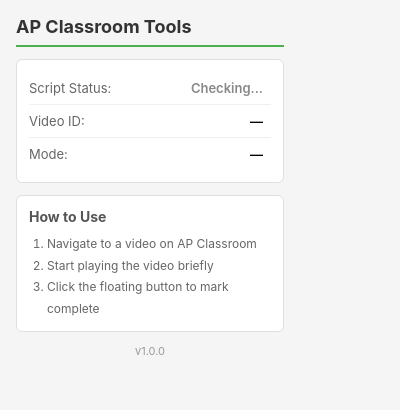
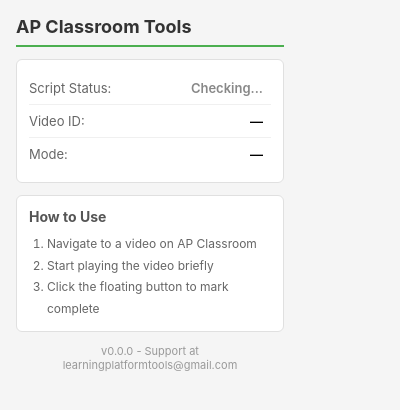
Before and after one commit to Wyatt-Stanke/extensions, a browser extension: page apclassroom/popup.html in a window 400 px wide. Drawn offline with Linux system fonts and the light colour scheme.

Commit message:
fix: add better footer

```diff
--- a/apclassroom/popup.html
+++ b/apclassroom/popup.html
@@ -42,7 +42,10 @@
       </div>
 
       <div class="footer">
-        <p>v1.0.0</p>
+        <p>
+          v<span id="version-display"></span> - Support at
+          learningplatformtools@gmail.com
+        </p>
       </div>
     </div>
     <script src="popup.js"></script>
--- a/apclassroom/popup.js
+++ b/apclassroom/popup.js
@@ -1,4 +1,15 @@
+function displayExtensionVersion() {
+  const manifest = chrome.runtime.getManifest();
+  const version = manifest.version;
+
+  const versionDisplayElement = document.getElementById('version-display');
+  if (versionDisplayElement) {
+    versionDisplayElement.textContent = version;
+  }
+}
+
 document.addEventListener("DOMContentLoaded", async function () {
+  displayExtensionVersion();
   const scriptStatusEl = document.getElementById("script-status");
   const videoIdEl = document.getElementById("video-id");
   const modeEl = document.getElementById("mode");
```
